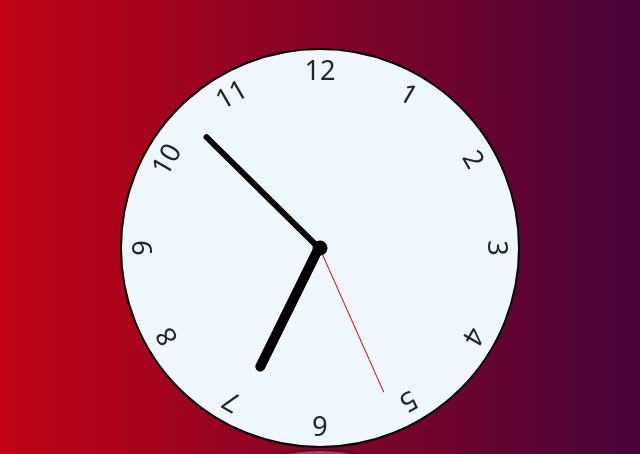
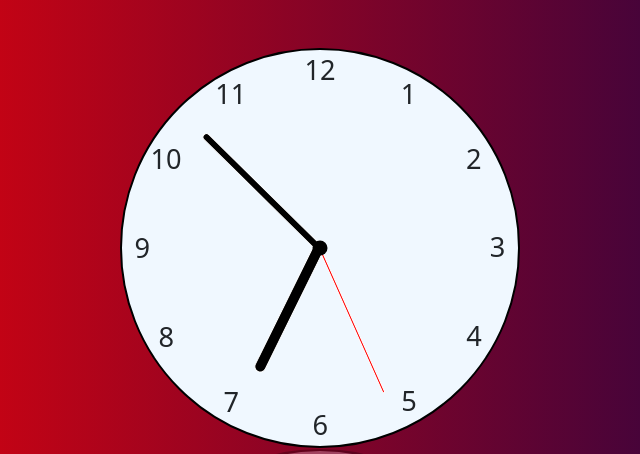
Before and after one commit to Matheusbezerra-dev/ClockOne, a plain HTML site: page index.html in a window 1280 px wide. Shown: the part 152-606 px from the top of the page, 320-960 px from the left. Drawn offline with nearby package versions, Linux system fonts and the light colour scheme.

Commit message:
finalizando o relogio acertando o posicionamentos do numeros

```diff
--- a/assets/css/style.css
+++ b/assets/css/style.css
@@ -31,6 +31,61 @@ body{
   text-align: center;
   font-size: 1.7rem;
   transform: rotate(var(--rotation));
+}
+
+#clock .n1 span {
+  transform: rotate(-30deg);
+  display: inline-block;
+}
+
+#clock .n2 span {
+  transform: rotate(-60deg);
+  display: inline-block;
+}
+
+#clock .n3 span {
+  transform: rotate(-90deg);
+  display: inline-block;
+}
+
+#clock .n4 span{
+  transform: rotate(-120deg);
+  display: inline-block;
+}
+
+#clock .n5 span{
+  transform: rotate(-150deg);
+  display: inline-block;
+}
+
+#clock .n6 span{
+  transform: rotate(-180deg);
+  display: inline-block;
+}
+
+#clock .n7 span{
+  transform: rotate(-210deg);
+  display: inline-block;
+}
+
+#clock .n8 span{
+  transform: rotate(-240deg);
+  display: inline-block;
+}
+
+#clock .n9 span{
+  transform: rotate(-270deg);
+  display: inline-block;
+}
+
+#clock .n10 span{
+  transform: rotate(-300deg);
+  display: inline-block;
+}
+
+#clock .n11 span{
+  transform: rotate(-330deg);
+  display: inline-block;
 }
 
 #clock .n1 {--rotation: 30deg;}
```
